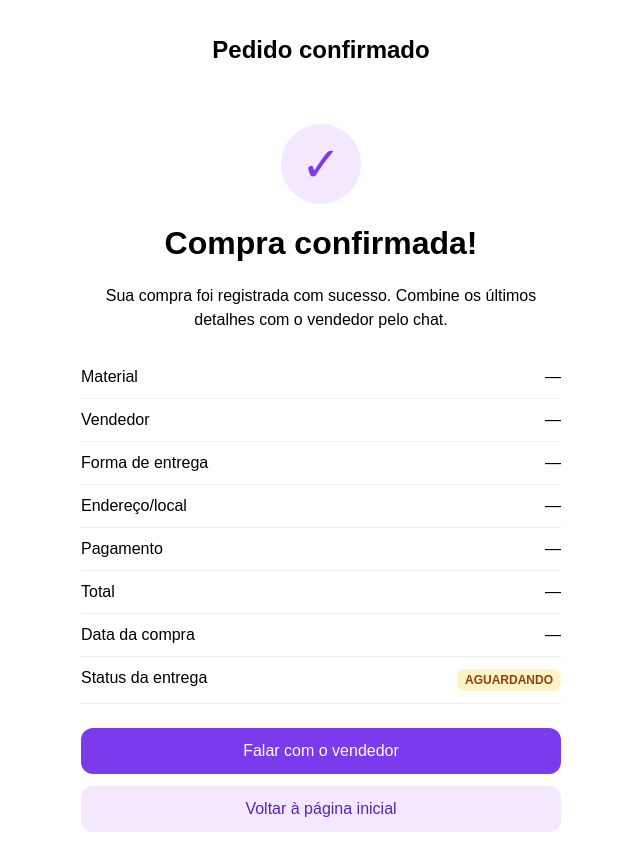
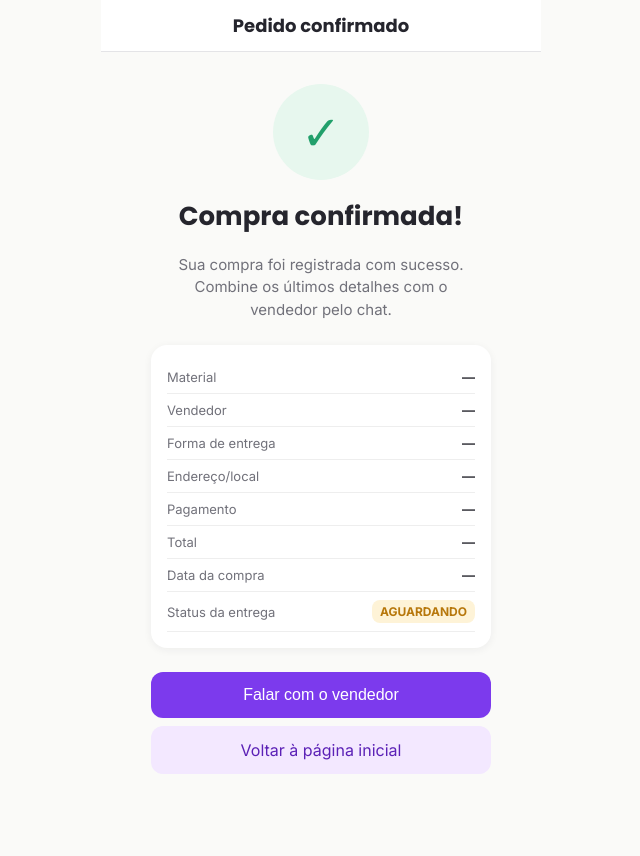
Before and after one commit to MariaEduardaPitta/ENG4021-33D-2026.2-repo, a Python web app: template SPRINT 4/Lucas-Lemos/templates/confirmacao.html in a window 1280 px wide. Shown: the whole page, without its empty margins (319-959 px from the left). After the commit the page ends 774 px from the top, so only its background shows below. Run offline with Jinja, Linux system fonts and the light colour scheme; the template is opened without the code that fills it, so the values that code supplies are empty.

Commit message:
Ajusta check verde e resumo da confirmação

```diff
--- a/SPRINT 4/Lucas-Lemos/static/css/confirmacao.css
+++ b/SPRINT 4/Lucas-Lemos/static/css/confirmacao.css
@@ -85,3 +85,20 @@ header {
   text-align: center;
   text-decoration: none;
 }
+
+* { box-sizing: border-box; }
+body { max-width: 440px; margin: 0 auto; background: #FAFAF8; color: #25252D; font-family: Inter, Arial, sans-serif; }
+h1, h2 { font-family: Poppins, Arial, sans-serif; }
+header { background: white; border-bottom: 1px solid #E4E4E7; padding: 12px; }
+header h2 { font-size: 18px; margin: 0; }
+.success-screen { padding: 32px 24px; }
+.success-mark { width: 96px; height: 96px; background: #E7F7EE; color: #22A06B; }
+.success-screen h1 { font-size: 26px; }
+.success-screen p { max-width: 300px; margin: 8px auto 24px; font-size: 15px; color: #71717A; }
+.success-recap { max-width: 340px; margin: 0 auto; background: white; padding: 16px; border-radius: 16px; box-shadow: 0 2px 8px #25252D0F; }
+.success-recap dl { margin: 0; }
+.row-line { font-size: 13px; align-items: center; padding: 8px 0; }
+dt { color: #71717A; }
+dd { font-weight: 600; max-width: 60%; overflow-wrap: anywhere; }
+.status-entrega { background: #FEF3D7; color: #B7770B; }
+.success-actions { max-width: 340px; margin: 24px auto 0; gap: 8px; }
```
